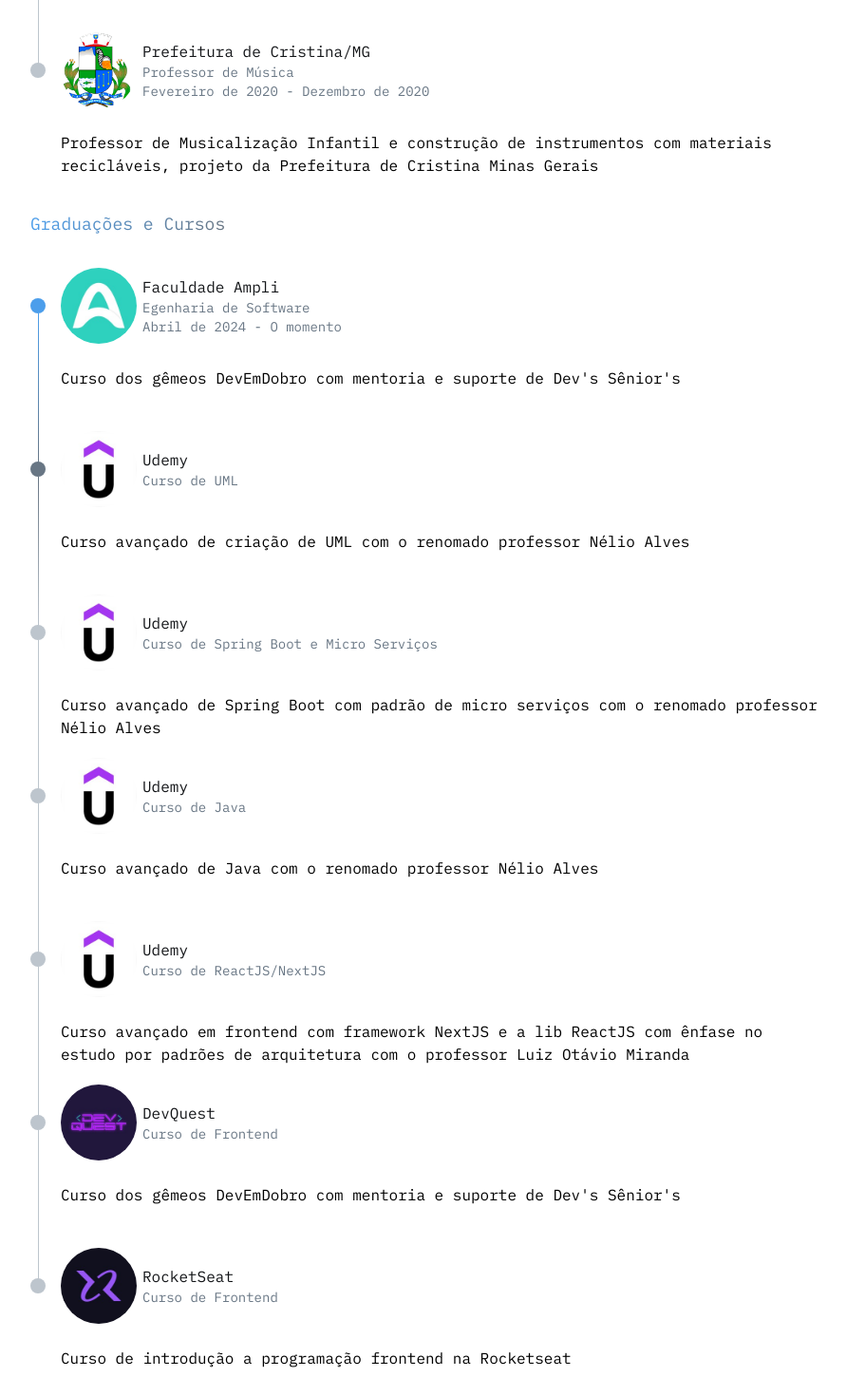
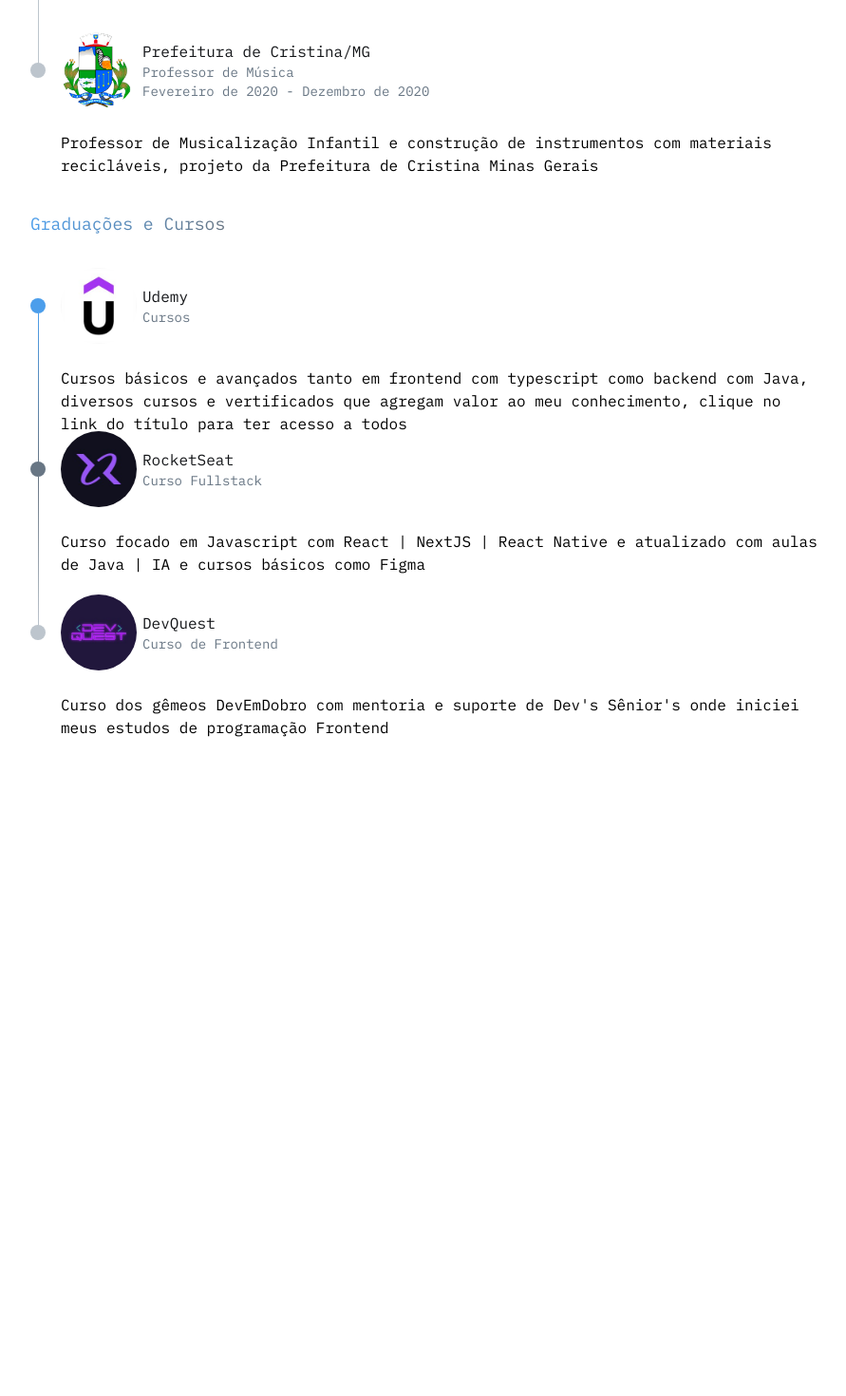
Before and after one commit to mikaelbernardes/my-app, a Next.js app: page /about in a window 1280 px wide. Shown: the part 2033-3503 px from the top of the page at 95% size, without its empty margins (192-1083 px from the left). After the commit the page ends 2815 px from the top, so only its background shows below. Built offline with nearby package versions, Linux system fonts and the light colour scheme.

Commit message:
feat: change data infos

```diff
--- a/src/shared/data/DataSocialMediaLinks.ts
+++ b/src/shared/data/DataSocialMediaLinks.ts
@@ -5,22 +5,22 @@ import { SocialMediaLinksProps } from "../layout/DefaultNavigationHeader/SocialM
 export const SocialMediaLinksData: SocialMediaLinksProps[] = [
 	{
 		icon: FaGithub,
-		link: "/",
+		link: "https://github.com/mikaelbernardes",
 		color: "hover:text-[#2B3137]"
 	},
 	{
 		icon: FaLinkedin,
-		link: "/",
+		link: "https://www.linkedin.com/in/bernardesmikael/",
 		color: "hover:text-[#0E76A8]"
 	},
 	{
 		icon: FaBehanceSquare,
-		link: "/",
+		link: "https://www.behance.net/mikaelbernardes1",
 		color: "hover:text-[#053eff]"
 	},
 	{
 		icon: BiLogoGmail,
-		link: "/",
+		link: "mailto:mikaelbernardes2022@gmail.com",
 		color: "hover:text-[#f2a60c]"
 	}
 ];
--- a/src/shared/data/DataStepperBuilder.ts
+++ b/src/shared/data/DataStepperBuilder.ts
@@ -1,3 +1,4 @@
+/* eslint-disable max-len */
 import { DataStepperBuilder } from "@/@types/Stepper";
 import CartsysLogo from "@public/cartsysLogo.jpeg";
 import ProcipaLogo from "@public/procipaLogo.jpeg";
@@ -6,7 +7,7 @@ import PrefeituraCristinaLogo from "@public/prefeituraCristinaLogo.png";
 import RocketseatLogo from "@public/rocketseatLogo.jpeg";
 import UdemyLogo from "@public/udemyLogo.jpeg";
 import DevQuestLogo from "@public/devquestLogo.jpeg";
-import AmpliLogo from "@public/ampliLogo.jpeg";
+import WorkanaLogo from "@public/workanaLogo.jpeg";
 
 export const worksSteppers: DataStepperBuilder[] = [
 	{
@@ -19,6 +20,8 @@ export const worksSteppers: DataStepperBuilder[] = [
 	},
 	{
 		title: "Freelancer",
+		image: WorkanaLogo,
+
 		subTitle: "Desenvolvedor FullStack",
 		timeLapse: "Fevereiro de 2022 - O momento",
 		content: "Desenvolvedor Fullstack atuando majoritariamente com React Native, NextJS, Java, Spring Boot e SQL"
@@ -34,7 +37,7 @@ export const worksSteppers: DataStepperBuilder[] = [
 	{
 		title: "Exército Brasileiro",
 		subTitle: "Soldado EV",
-		timeLapse: "Fevereiro de 2021 - Janeiro de 2021",
+		timeLapse: "Fevereiro de 2021 - Janeiro de 2022",
 		content: "Soldado EV Corneteiro no 4° Batalhão de Engenharia de Combate de Itajubá/MG",
 		image: ExercitoBrasileiroLogo,
 		link: "https://www.eb.mil.br/"
@@ -51,59 +54,27 @@ export const worksSteppers: DataStepperBuilder[] = [
 
 export const StudiesSteppers: DataStepperBuilder[] = [
 	{
-		title: "Faculdade Ampli",
-		subTitle: "Egenharia de Software",
-		timeLapse: "Abril de 2024 - O momento",
-		content: "Curso dos gêmeos DevEmDobro com mentoria e suporte de Dev's Sênior's",
-		image: AmpliLogo,
-		link: "https://www.ampli.com.br/"
-	},
-	{
 		title: "Udemy",
-		subTitle: "Curso de UML",
+		subTitle: "Cursos",
 		timeLapse: "",
-		content: "Curso avançado de criação de UML com o renomado professor Nélio Alves",
+		content: "Cursos básicos e avançados tanto em frontend com typescript como backend com Java, diversos cursos e vertificados que agregam valor ao meu conhecimento, clique no link do título para ter acesso a todos",
 		image: UdemyLogo,
 		link: "https://www.udemy.com/"
 	},
 	{
-		title: "Udemy",
-		subTitle: "Curso de Spring Boot e Micro Serviços",
+		title: "RocketSeat",
+		subTitle: "Curso Fullstack",
 		timeLapse: "",
-		content: "Curso avançado de Spring Boot com padrão de micro serviços com o renomado professor Nélio Alves",
-		image: UdemyLogo,
-		link: "https://www.udemy.com/"
-	},
-	{
-		title: "Udemy",
-		subTitle: "Curso de Java",
-		timeLapse: "",
-		content: "Curso avançado de Java com o renomado professor Nélio Alves",
-		image: UdemyLogo,
-		link: "https://www.udemy.com/"
-	},
-	{
-		title: "Udemy",
-		subTitle: "Curso de ReactJS/NextJS",
-		timeLapse: "",
-		content: "Curso avançado em frontend com framework NextJS e a lib ReactJS com ênfase no estudo por padrões de arquitetura com o professor Luiz Otávio Miranda",
-		image: UdemyLogo,
-		link: "https://www.udemy.com/"
+		content: "Curso focado em Javascript com React | NextJS | React Native e atualizado com aulas de Java | IA e cursos básicos como Figma",
+		image: RocketseatLogo,
+		link: "https://www.rocketseat.com.br/"
 	},
 	{
 		title: "DevQuest",
 		subTitle: "Curso de Frontend",
 		timeLapse: "",
-		content: "Curso dos gêmeos DevEmDobro com mentoria e suporte de Dev's Sênior's",
+		content: "Curso dos gêmeos DevEmDobro com mentoria e suporte de Dev's Sênior's onde iniciei meus estudos de programação Frontend",
 		image: DevQuestLogo,
 		link: "https://devemdobro.com/devquest-starter/"
-	},
-	{
-		title: "RocketSeat",
-		subTitle: "Curso de Frontend",
-		timeLapse: "",
-		content: "Curso de introdução a programação frontend na Rocketseat",
-		image: RocketseatLogo,
-		link: "https://www.rocketseat.com.br/"
-	},
+	}
 ];
```
